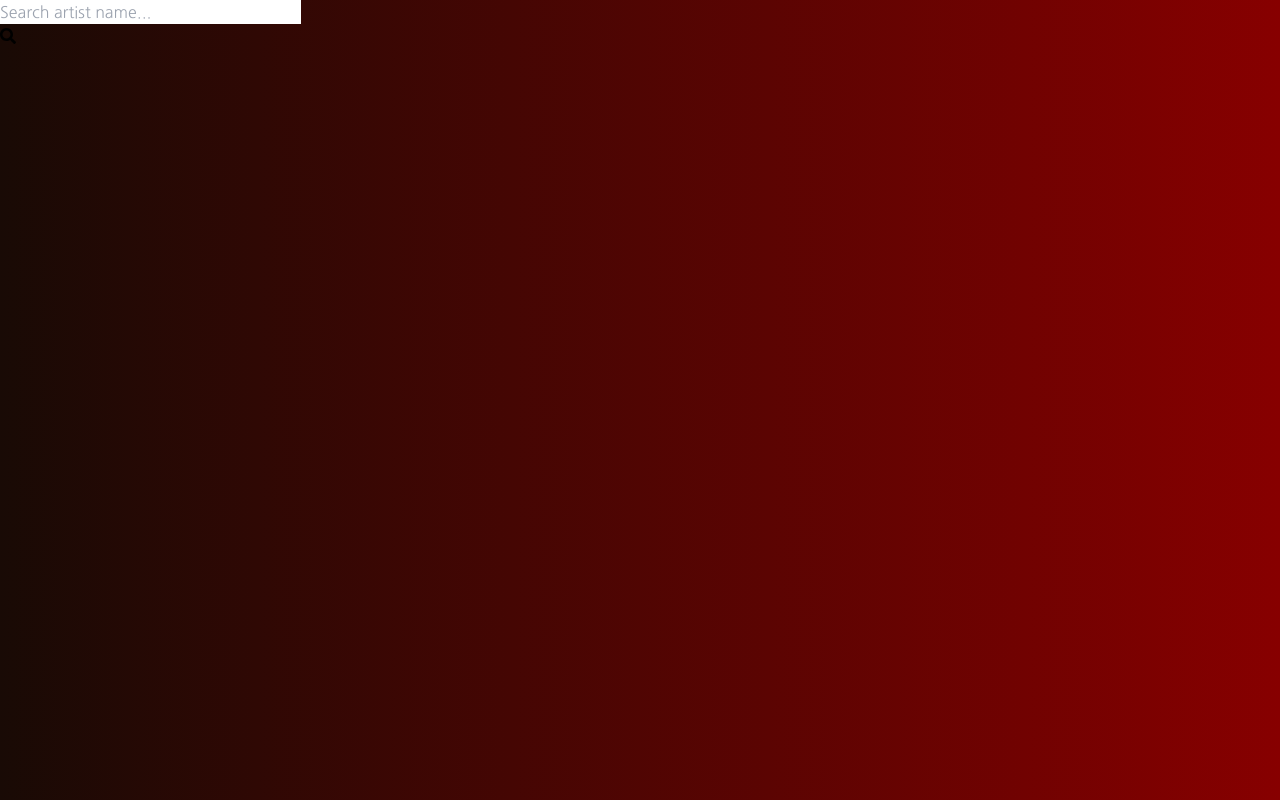
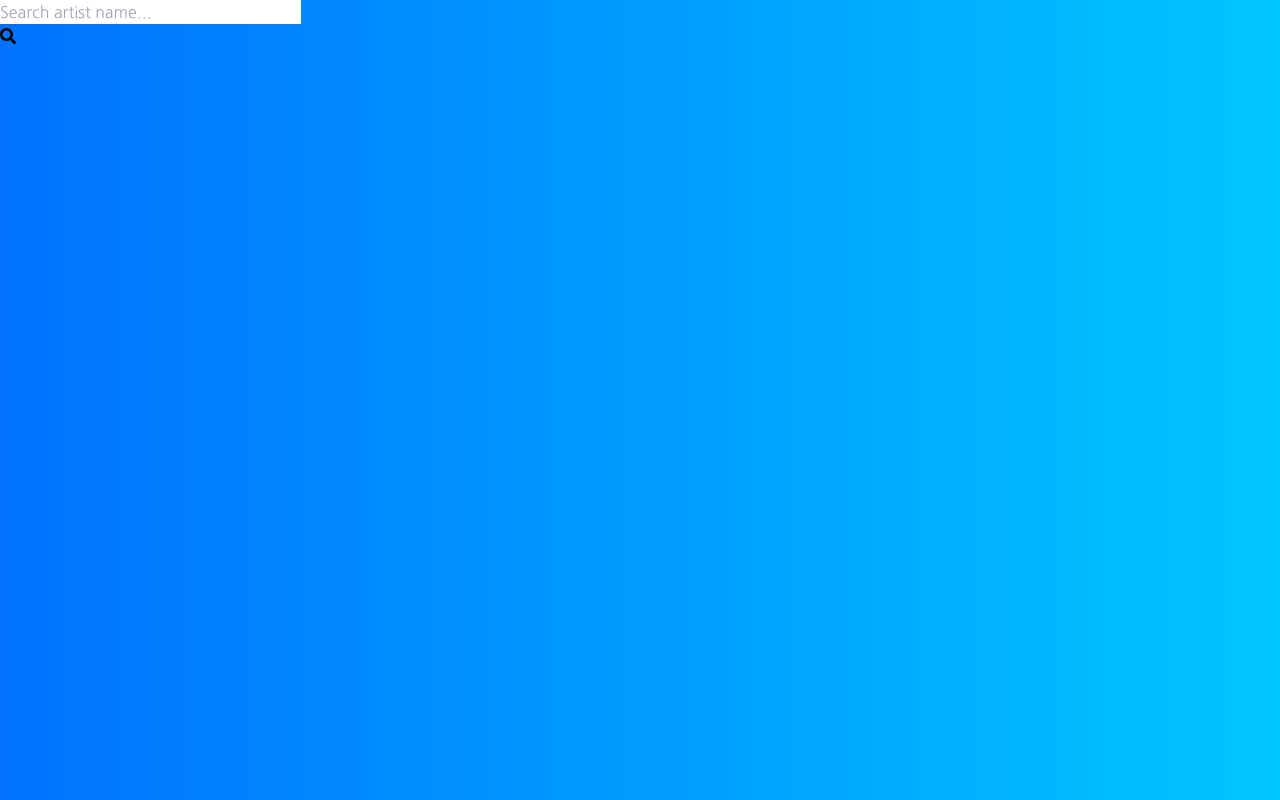
Before and after one commit to 6ichem/Soundify, a Vue app: page / in a window 1280 px wide. Built offline with nearby package versions, Linux system fonts and the light colour scheme.

Commit message:
final release

```diff
--- a/src/App.vue
+++ b/src/App.vue
@@ -19,9 +19,17 @@ export default {
 @import url("https://fonts.googleapis.com/css2?family=Nanum+Gothic&display=swap");
 
 body {
-  background: #870000;
-  background: -webkit-linear-gradient(to right, #190a05, #870000);
-  background: linear-gradient(to right, #190a05, #870000);
+  background: #00c6ff; /* fallback for old browsers */
+  background: -webkit-linear-gradient(
+    to right,
+    #0072ff,
+    #00c6ff
+  ); /* Chrome 10-25, Safari 5.1-6 */
+  background: linear-gradient(
+    to right,
+    #0072ff,
+    #00c6ff
+  ); /* W3C, IE 10+/ Edge, Firefox 16+, Chrome 26+, Opera 12+, Safari 7+ */
 
   font-family: "Nanum Gothic", sans-serif;
 }
--- a/src/components/Main.vue
+++ b/src/components/Main.vue
@@ -30,7 +30,7 @@
         :key="artist.idArtist"
       >
         <div class="container">
-          <div class="w-full max-w-full lg:flex">
+          <div class="w-full max-w-full lg:flex shadow-xl">
             <div
               class="flex-none rounded-t lg:rounded-t-none lg:rounded-l text-center overflow-hidden"
             >
@@ -94,7 +94,19 @@
                   {{ artist.strBiographyEN }}
                 </p>
               </div>
-              <div class="px-6 pt-4 pb-2 mb-8">
+              <h1 class="text-black mb-3">Available tracks:</h1>
+              <div v-for="mv in searchMvs" :key="mv.idTrack" class="mb-2">
+                <button
+                  class="text-black bg-gray-300 hover:bg-gray-400 w-full h-12 text-left rounded"
+                  style="outline: none"
+                >
+                  <a :href="mv.strMusicVid" class="ml-2">
+                    <font-awesome-icon :icon="['fas', 'play-circle']" />
+                    {{ artist.strArtist }} - {{ mv.strTrack }}</a
+                  >
+                </button>
+              </div>
+              <div class="mb-8 mt-8">
                 <span
                   class="inline-block bg-gray-200 rounded-full px-3 py-1 text-sm font-semibold text-gray-700 mr-2 mb-2"
                 >
@@ -126,18 +138,6 @@
                   </a>
                 </span>
               </div>
-              <h1 class="text-black mb-2">Available tracks:</h1>
-              <div v-for="mv in searchMvs" :key="mv.idTrack" class="mb-1">
-                <button
-                  class="text-black bg-gray-300 hover:bg-gray-400 w-full h-10 text-left rounded"
-                  style="outline: none"
-                >
-                  <a :href="mv.strMusicVid" class="ml-2">
-                    <font-awesome-icon :icon="['fas', 'play-circle']" />
-                    {{ artist.strArtist }} - {{ mv.strTrack }}</a
-                  >
-                </button>
-              </div>
             </div>
           </div>
         </div>
```
